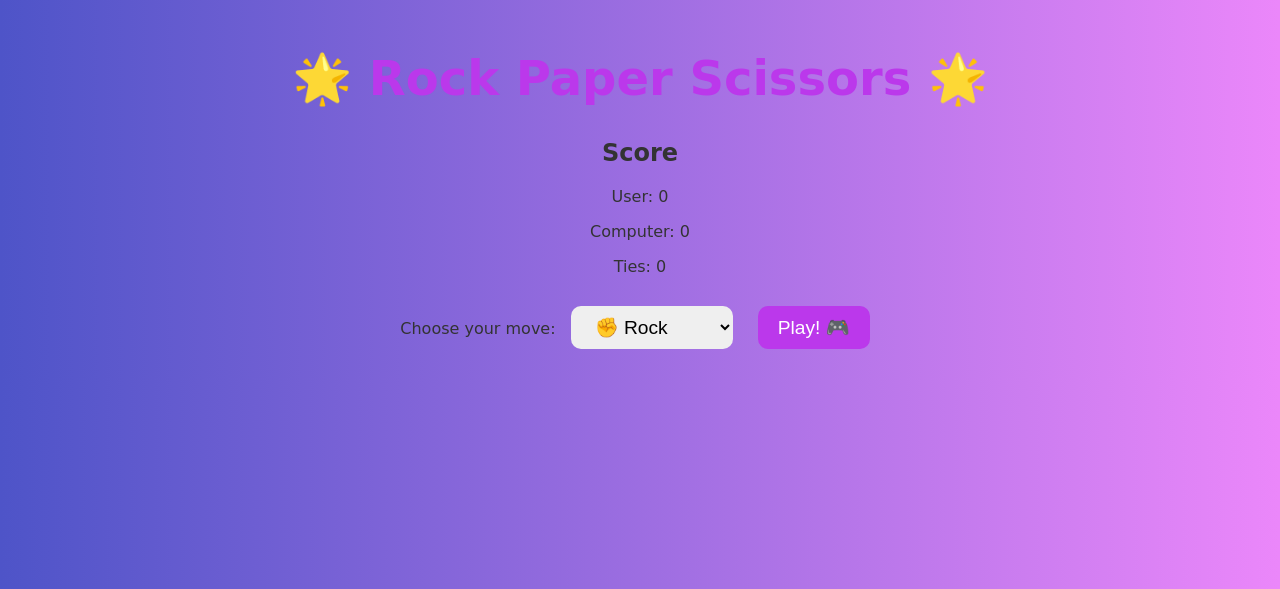
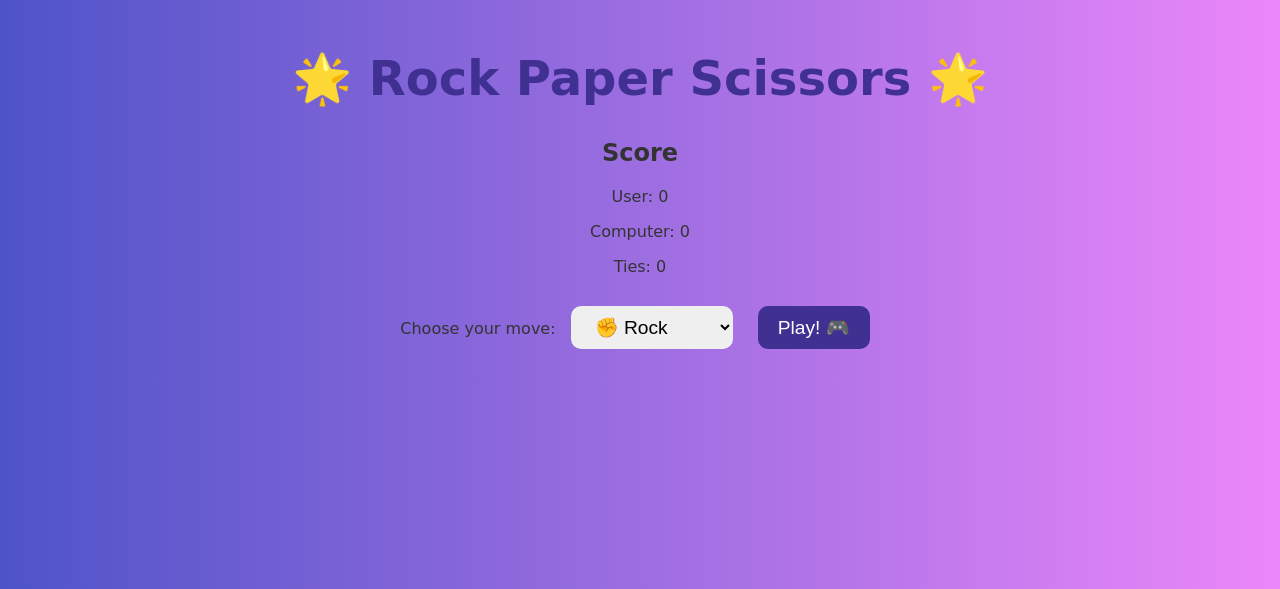
Before and after one commit to MuhuliseniM/rock_Paper_Scissors_game, a Flask app: page / in a window 1280 px wide. Shown: the top 589 px of the page. Run offline with Flask 3, Linux system fonts and the light colour scheme.

Commit message:
Add files via upload

```diff
--- a/static/style.css
+++ b/static/style.css
@@ -9,7 +9,7 @@ body {
 
 h1 {
     font-size: 3rem;
-    color: #bb38eb;
+    color: #3f3091;
 }
 
 form {
@@ -25,7 +25,7 @@ select, button {
 }
 
 button {
-    background-color: #bb38eb;
+    background-color: #3f3091;
     color: white;
     cursor: pointer;
     transition: transform 0.3s ease;
```
